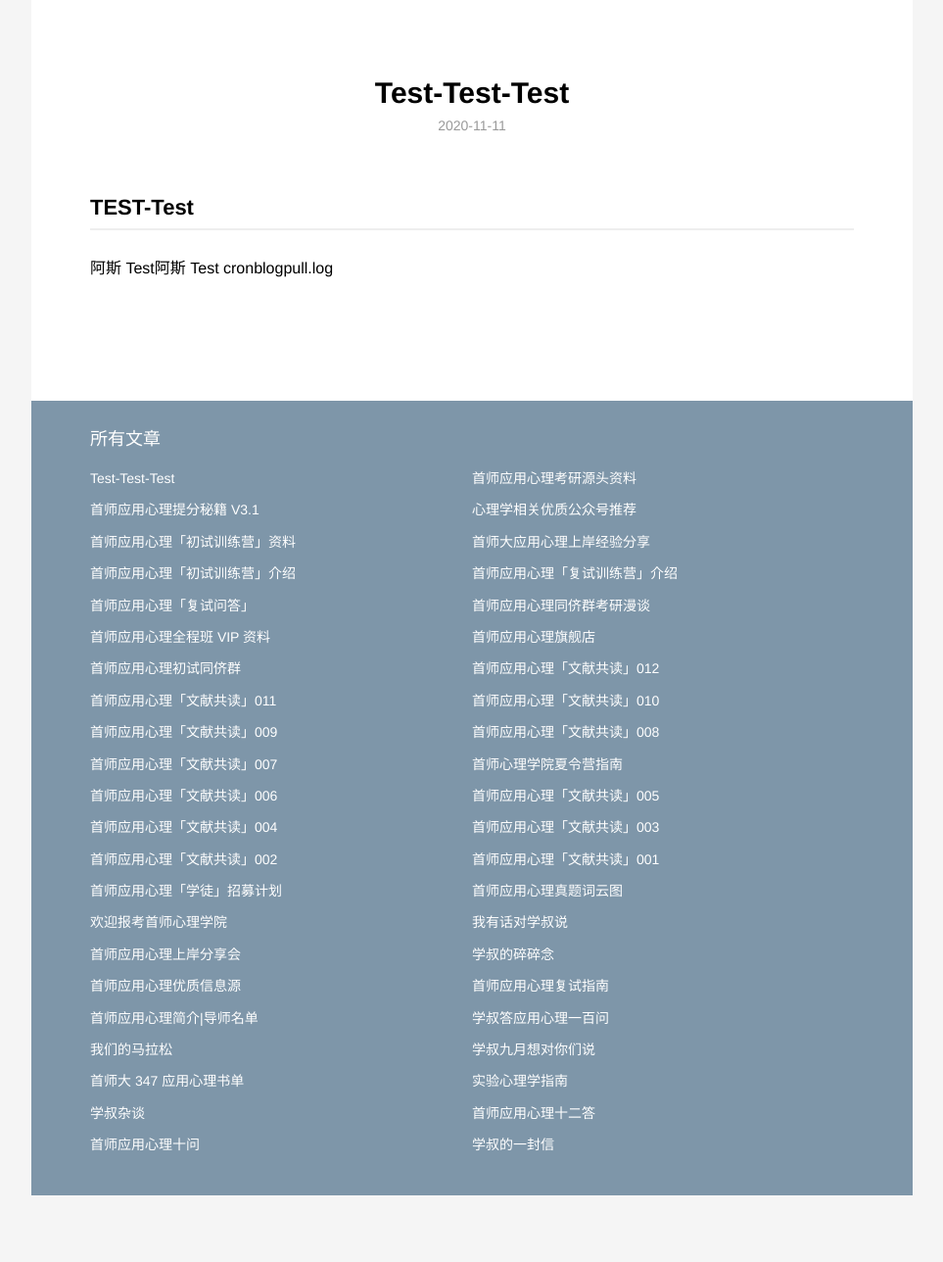
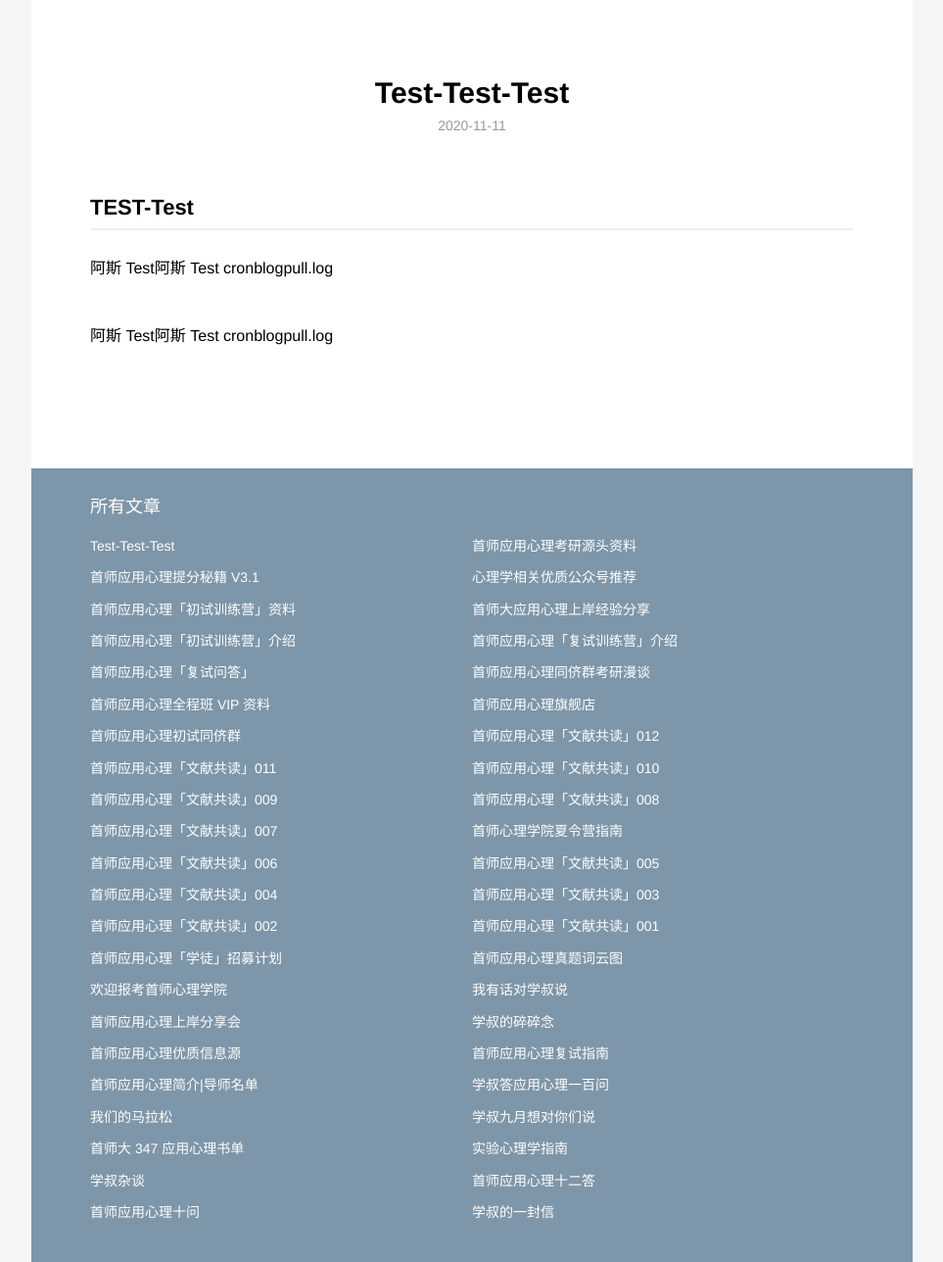
Before and after one commit to zapp926/cnu.github.io, a Jekyll site: the page built from _posts/2020-11-11-Material.md, in a window 1280 px wide. Shown: the whole page at 98% size, without its empty margins (158-1121 px from the left). Built offline with Jekyll 4.4.1, drawn with Linux system fonts in a browser that asks for light colours; before the commit the page ends 1220 px from its top, so only the background shows below that.

Commit message:
Update 2020-11-11-Material.md

```diff
--- a/_posts/2020-11-11-Material.md
+++ b/_posts/2020-11-11-Material.md
@@ -10,3 +10,9 @@ description: Test-Test-Test。
 Test阿斯
 Test
 cronblogpull.log
+
+
+阿斯
+Test阿斯
+Test
+cronblogpull.log
```
